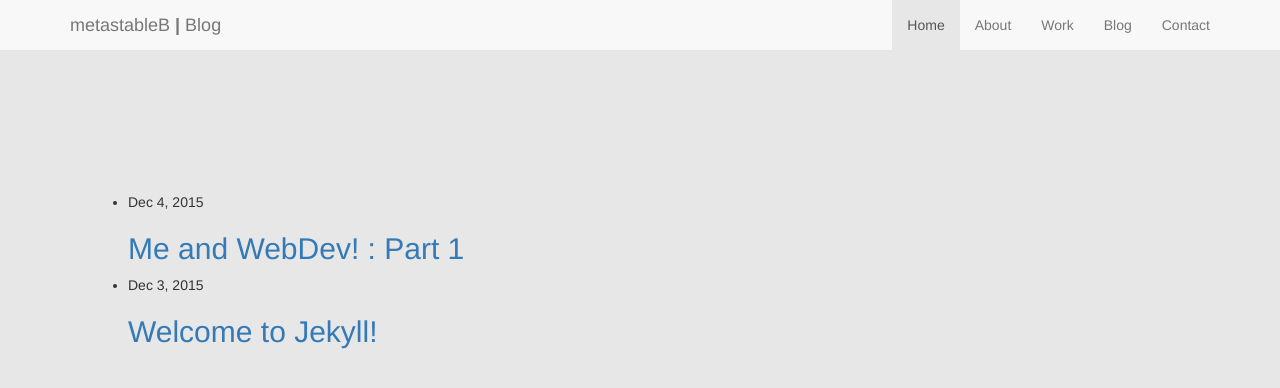
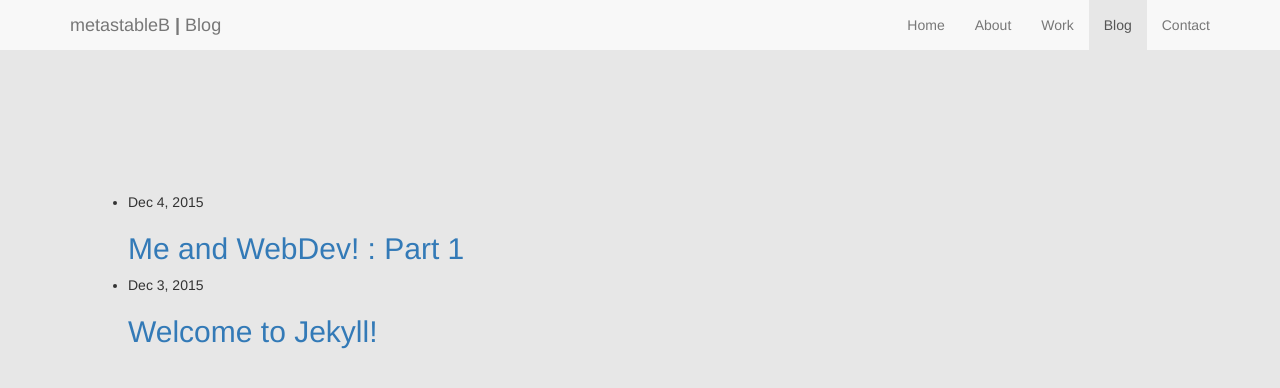
Before and after one commit to metastableB/metastableB.github.io, a Jekyll site: the page built from blog.html, in a window 1280 px wide and 900 px high. Shown: the top 388 px of the window. Built offline with Jekyll 4.4.1, drawn with Linux system fonts in a browser that asks for light colours; nearby versions of some CDN libraries.

Commit message:
[Minor] Fix navbar_blog active sections

```diff
--- a/_includes/navbar_blog.html
+++ b/_includes/navbar_blog.html
@@ -17,10 +17,10 @@
 		<dev id="navbar-items" class="navbar-collapse collapse">
 			<ul class="nav navbar-nav navbar-right">
 			<!-- something like the default active element-->
-				<li class="active"><a href="/">Home</a></li>
+				<li><a href="/">Home</a></li>
 				<li><a href="/#About">About</a></li>
 				<li><a href="/#Work">Work</a></li>
-				<li><a href="/blog">Blog</a></li>
+				<li class="active"><a href="/blog">Blog</a></li>
 				<li><a href="/#Contact">Contact</a></li>
 			</ul>
 		</dev>
```
